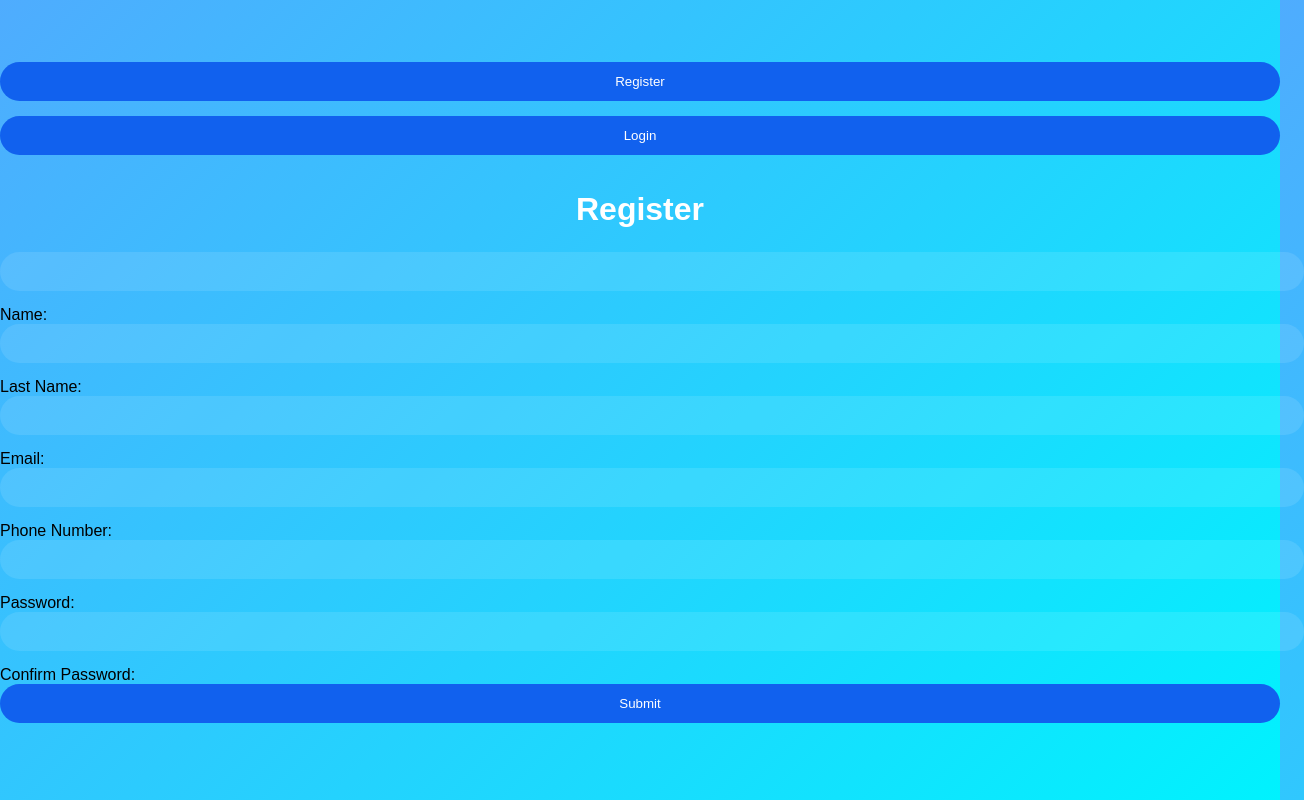
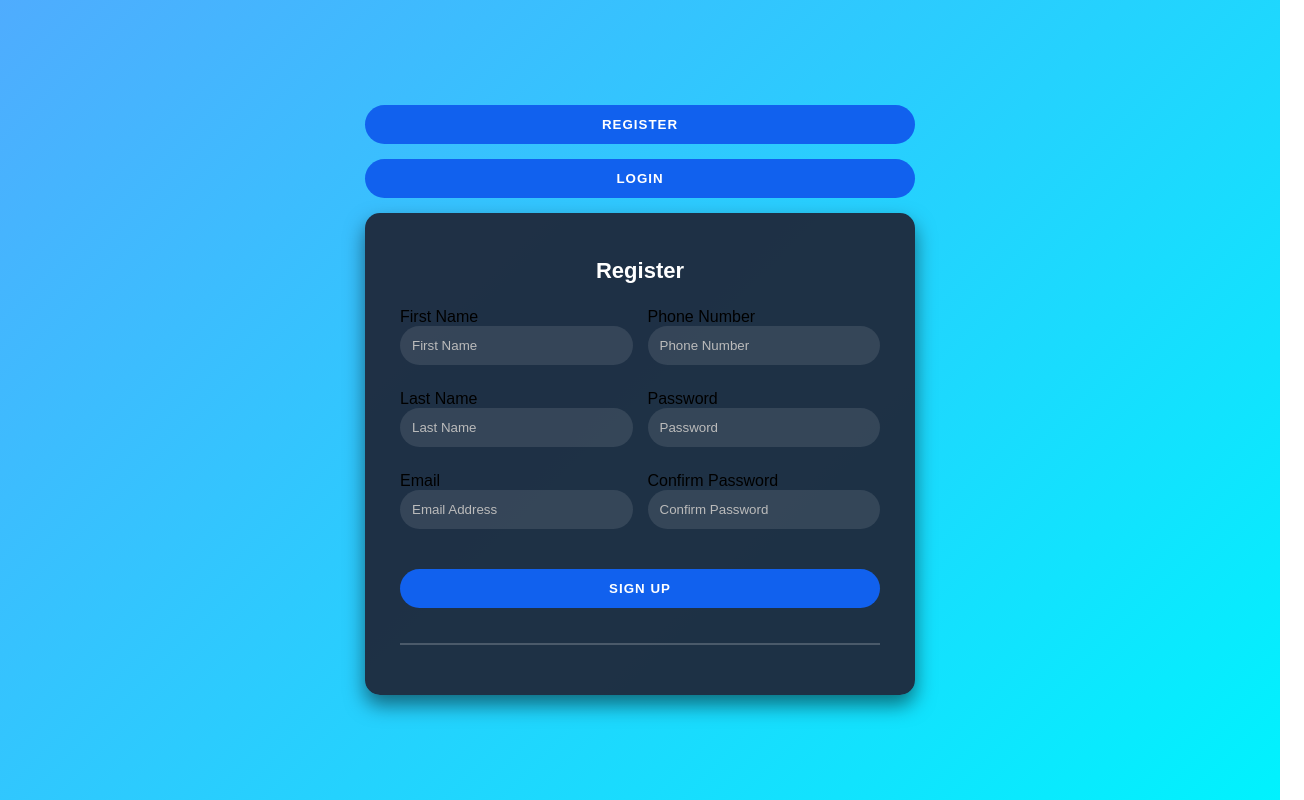
Before and after one commit to Eshhaa11/React-lesson1, a React (Create React App) app: page / in a window 1280 px wide. Shown: the whole page, 1304 px wide, since content can reach past the window. Built offline with nearby package versions, Linux system fonts and the light colour scheme.

Commit message:
feat: Refactor FormComponent to RegisterComponent with improved layout and styling

```diff
--- a/src/components/FormComponent.js
+++ b/src/components/FormComponent.js
@@ -1,30 +1,91 @@
-const FormComponent = () => {
-    return (
-    <div>
-      <h1>Register</h1>
-    <form>
-      <input type="text" id=" firstName" name=" firstName" required />
-      <label for="fistName">Name:</label>
+import React from 'react';
+import './RegisterComponent.css';
 
-      <input type="text" id="lastName" name="lastName" required />
-      <label for="lastName">Last Name:</label>
+const RegisterComponent = () => (
+    <div className="register-container">
+        <h1>Register</h1>
 
-      <input type="email" id="email" name="email" required />
-      <label for="email">Email:</label>
+        <div className="form-grid">
+            {/* Left Column */}
+            <div className="form-column">
+                <div className="group">
+                    <label htmlFor="register-firstname" className="label">First Name</label>
+                    <input
+                        id="register-firstname"
+                        type="text"
+                        className="input"
+                        placeholder="First Name"
+                        required
+                    />
+                </div>
 
-      <input type="tel" id="phoneNumber" name="phoneNumber" required />
-      <label for="phoneNumber">Phone Number:</label>
+                <div className="group">
+                    <label htmlFor="register-lastname" className="label">Last Name</label>
+                    <input
+                        id="register-lastname"
+                        type="text"
+                        className="input"
+                        placeholder="Last Name"
+                        required
+                    />
+                </div>
 
-      <input type="password" id="password" name="password" required />
-      <label for="password">Password:</label>
+                <div className="group">
+                    <label htmlFor="register-email" className="label">Email</label>
+                    <input
+                        id="register-email"
+                        type="email"
+                        className="input"
+                        placeholder="Email Address"
+                        required
+                    />
+                </div>
+            </div>
 
-      <input type="confirmPassword" id="confirmPassword" name="confirmPassword" required />
-      <label for="confirmPassword">Confirm Password:</label>
+            {/* Right Column */}
+            <div className="form-column">
+                <div className="group">
+                    <label htmlFor="register-phone" className="label">Phone Number</label>
+                    <input
+                        id="register-phone"
+                        type="tel"
+                        className="input"
+                        placeholder="Phone Number"
+                        required
+                    />
+                </div>
 
-      <button type="submit">Submit</button>
-    </form>
+                <div className="group">
+                    <label htmlFor="register-pass" className="label">Password</label>
+                    <input
+                        id="register-pass"
+                        type="password"
+                        className="input"
+                        placeholder="Password"
+                        required
+                    />
+                </div>
+
+                <div className="group">
+                    <label htmlFor="register-repeat-pass" className="label">Confirm Password</label>
+                    <input
+                        id="register-repeat-pass"
+                        type="password"
+                        className="input"
+                        placeholder="Confirm Password"
+                        required
+                    />
+                </div>
+            </div>
+        </div>
+
+        {/* Centered Submit Button */}
+        <div className="group submit-btn">
+            <button type="submit" className="button">Sign Up</button>
+        </div>
+
+        <div className="hr"></div>
     </div>
-    );
-  }
+);
 
-  export default FormComponent;
+export default RegisterComponent;
```
